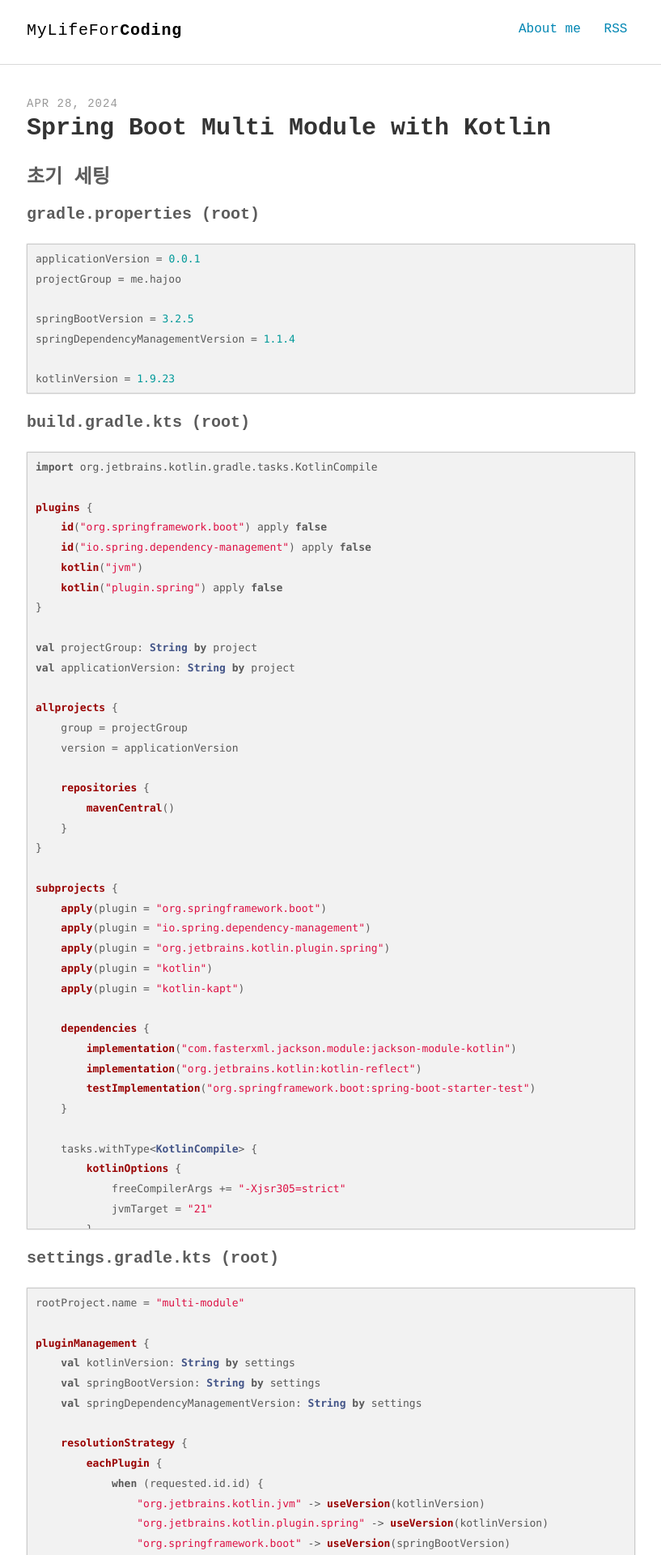
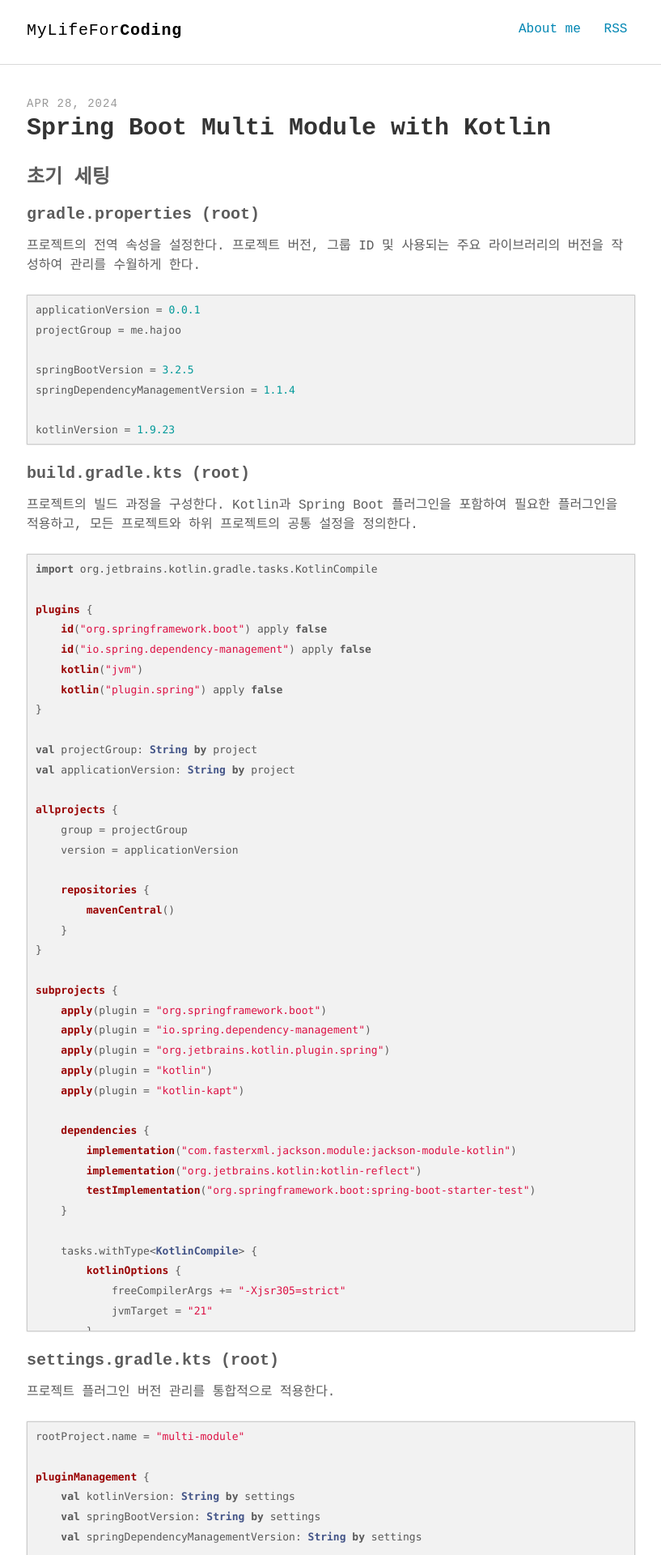
Before and after one commit to mangchhe/mangchhe.github.io, a Jekyll site: the page built from _posts/2024-04-28-spring-boot-multi-module-with-kotlin.md, in a window 1280 px wide. Shown: the top 1920 px of the page at 81% size, without its empty margins (231-1048 px from the left). Built offline with Jekyll 4.4.1, drawn with Linux system fonts in a browser that asks for light colours; some web fonts are replaced; some of the changed text lies outside the part shown.

Commit message:
update(spring boot multi module with kotlin): add explanation

````diff
--- a/_posts/2024-04-28-spring-boot-multi-module-with-kotlin.md
+++ b/_posts/2024-04-28-spring-boot-multi-module-with-kotlin.md
@@ -8,6 +8,8 @@ tags: spring
 ### 초기 세팅
 
 #### gradle.properties (root)
+
+프로젝트의 전역 속성을 설정한다. 프로젝트 버전, 그룹 ID 및 사용되는 주요 라이브러리의 버전을 작성하여 관리를 수월하게 한다.
 
 ```kotlin
 applicationVersion = 0.0.1
@@ -20,6 +22,8 @@ kotlinVersion = 1.9.23
 ```
 
 #### build.gradle.kts (root)
+
+프로젝트의 빌드 과정을 구성한다. Kotlin과 Spring Boot 플러그인을 포함하여 필요한 플러그인을 적용하고, 모든 프로젝트와 하위 프로젝트의 공통 설정을 정의한다.
 
 ```kotlin
 import org.jetbrains.kotlin.gradle.tasks.KotlinCompile
@@ -71,6 +75,8 @@ subprojects {
 
 #### settings.gradle.kts (root)
 
+프로젝트 플러그인 버전 관리를 통합적으로 적용한다.
+
 ```kotlin
 rootProject.name = "multi-module"
 
@@ -95,6 +101,8 @@ pluginManagement {
 
 #### settings.gradle.kts
 
+필요한 모듈을 포함시켜 Gradle이 프로젝트 구조를 인식할 수 있도록 한다.
+
 ```kotlin
 rootProject.name = "multi-module"
 
@@ -111,6 +119,8 @@ include(
 ```
 
 #### build.gradle.kts
+
+실행 가능한 애플리케이션의 경우 `bootJar`를 true로 하고 그렇지 않은 경우 `jar`를 true로 한다.
 
 ##### 애플리케이션 (api)
 
````
